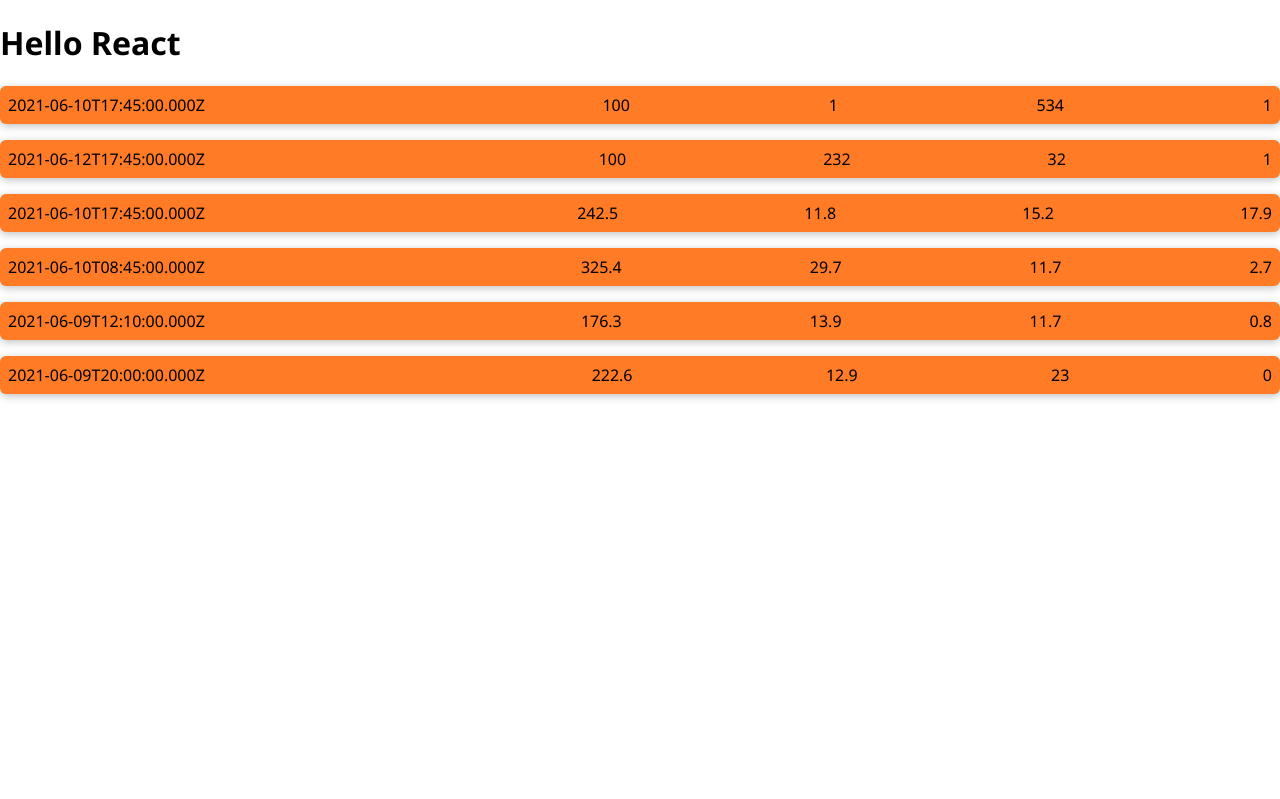
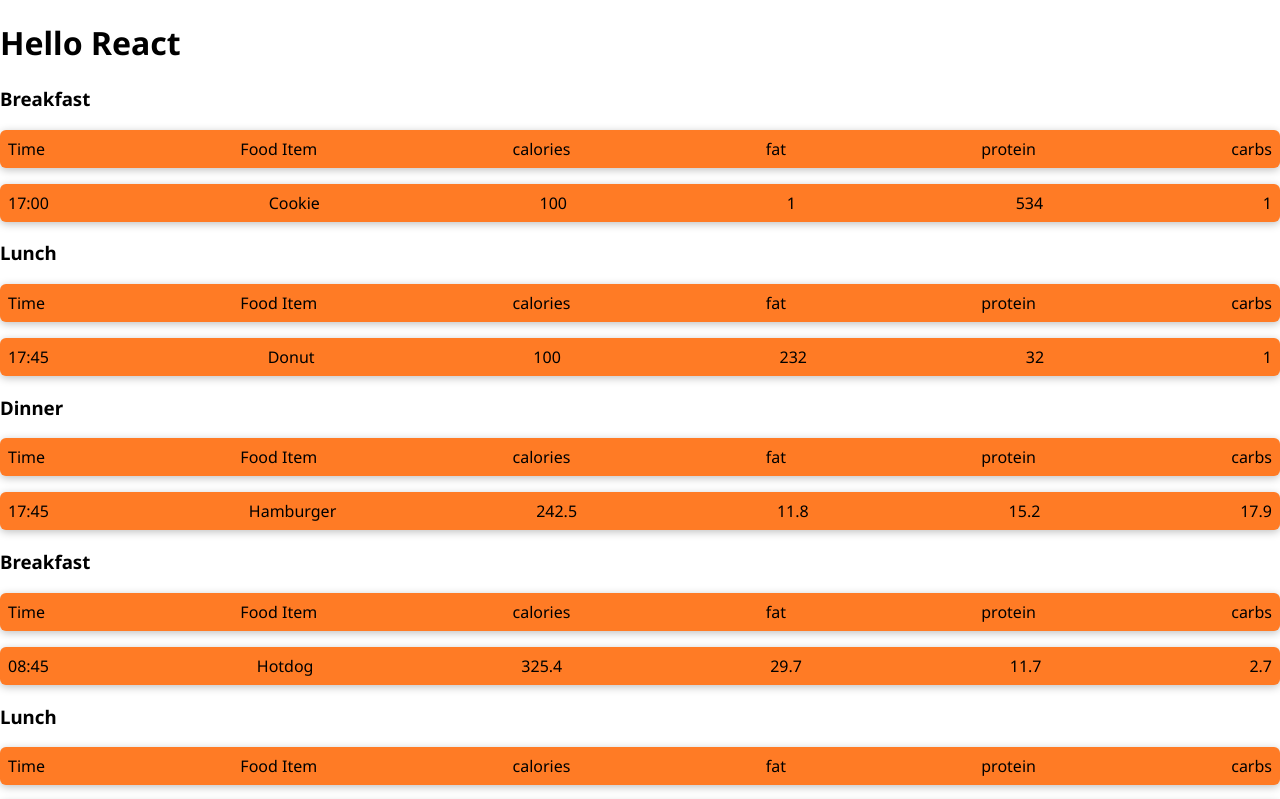
Before and after one commit to aklilumezene/odysseaCalorieTracker, a React (Create React App) app: page / in a window 1280 px wide. Shown: the top 799 px of the page. Built offline with nearby package versions, Linux system fonts and the light colour scheme.

Commit message:
MealItem ~ use css and js inorder to format

```diff
--- a/src/App.js
+++ b/src/App.js
@@ -3,7 +3,7 @@ import MealItem from "./components/MealItem";
 function App() {
   const meals = [
     {
-      date: new Date(2021, 5, 10, 17, 45, 0, 0),
+      date: new Date(2021, 5, 10, 17, 0, 0, 0),
       meal: "Breakfast",
       food: "Cookie",
       calories: 100,
--- a/src/components/MealItem.css
+++ b/src/components/MealItem.css
@@ -107,3 +107,13 @@
     font-size: 1.25rem;
     padding: 0.5rem 1.5rem;
 }
+.test-class {
+    display: flex;
+    justify-content: space-between;
+    align-items: center;
+    box-shadow: 0 2px 8px rgba(0, 0, 0, 0.25);
+    padding: 0.5rem;
+    margin: 1rem 0;
+    border-radius: 6px;
+    background-color: #ff7b25;
+}
--- a/src/components/MealItem.js
+++ b/src/components/MealItem.js
@@ -1,20 +1,24 @@
 import "./MealItem.css";
 
 const MealItem = (props) => {
-
+  const dispDate = props.date.toLocaleString("en-US", {hour: "2-digit", minute: "2-digit", hour12: false});
 
   return (
-    <div className="meal-item">
-      <div className="meal-item_date">{props.date.toISOString()}</div>
+    <div>
+      <h3>{props.meal}</h3>
+      <div className = "test-class"><div>{"Time"}</div> <div>{"Food Item"}</div> <div>{"calories"}</div><div>{"fat"}</div><div>{"protein"}</div><div>{"carbs"}</div></div>
+<div className="meal-item">
+      <div className="meal-item_date">{dispDate}</div>
       <div className="meal-item_meal">
-        <h3>{props.regularMeal}</h3>
-        <div>{props.foodServed}</div>
+        <div>{props.food}</div>
       </div>
       <div className="meal-item_calories">{props.calories}</div>
       <div className="meal-item_fat">{props.fat}</div>
       <div className="meal-item_protein">{props.protein}</div>
       <div className="meal-item_carbs">{props.carbs}</div>
     </div>
+    </div>
+
   );
 };
 
```
